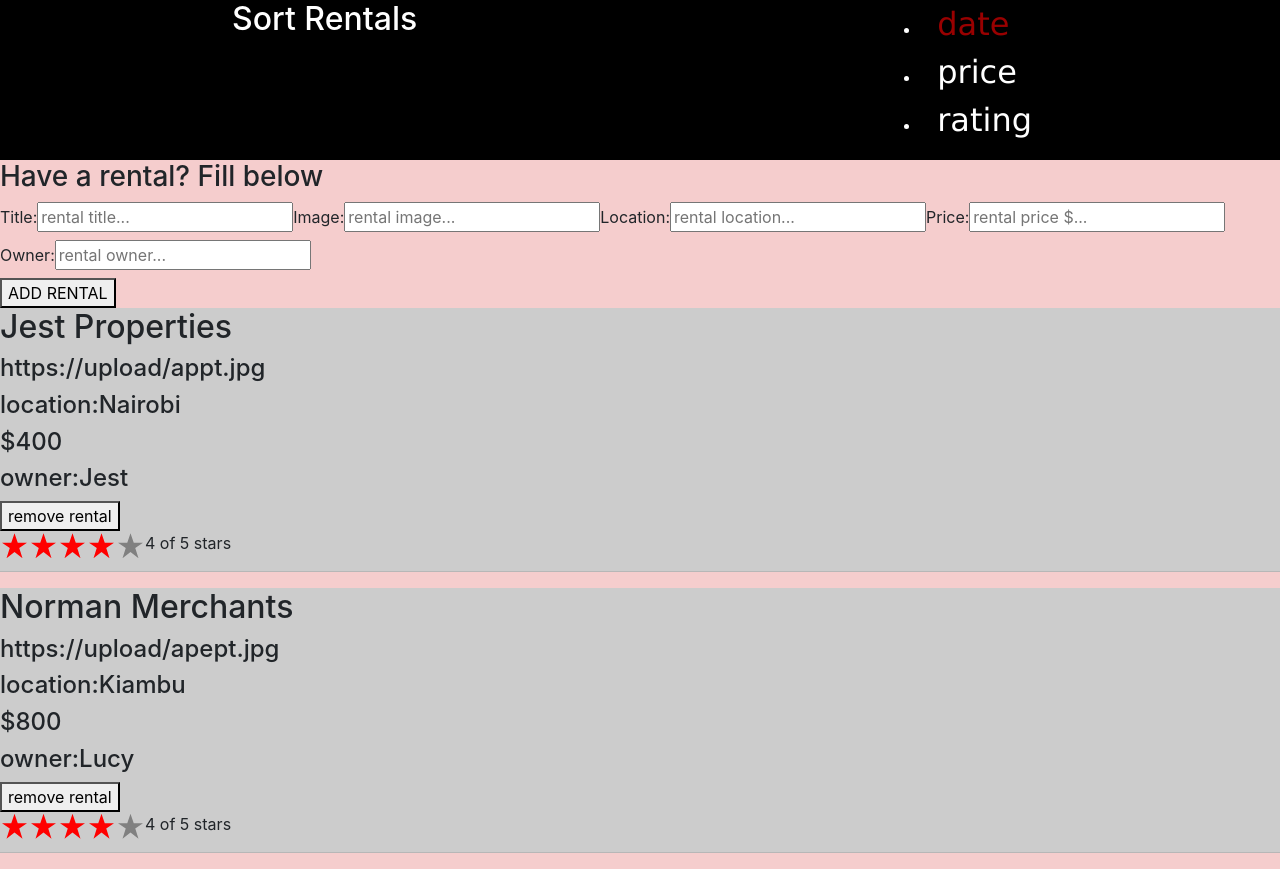
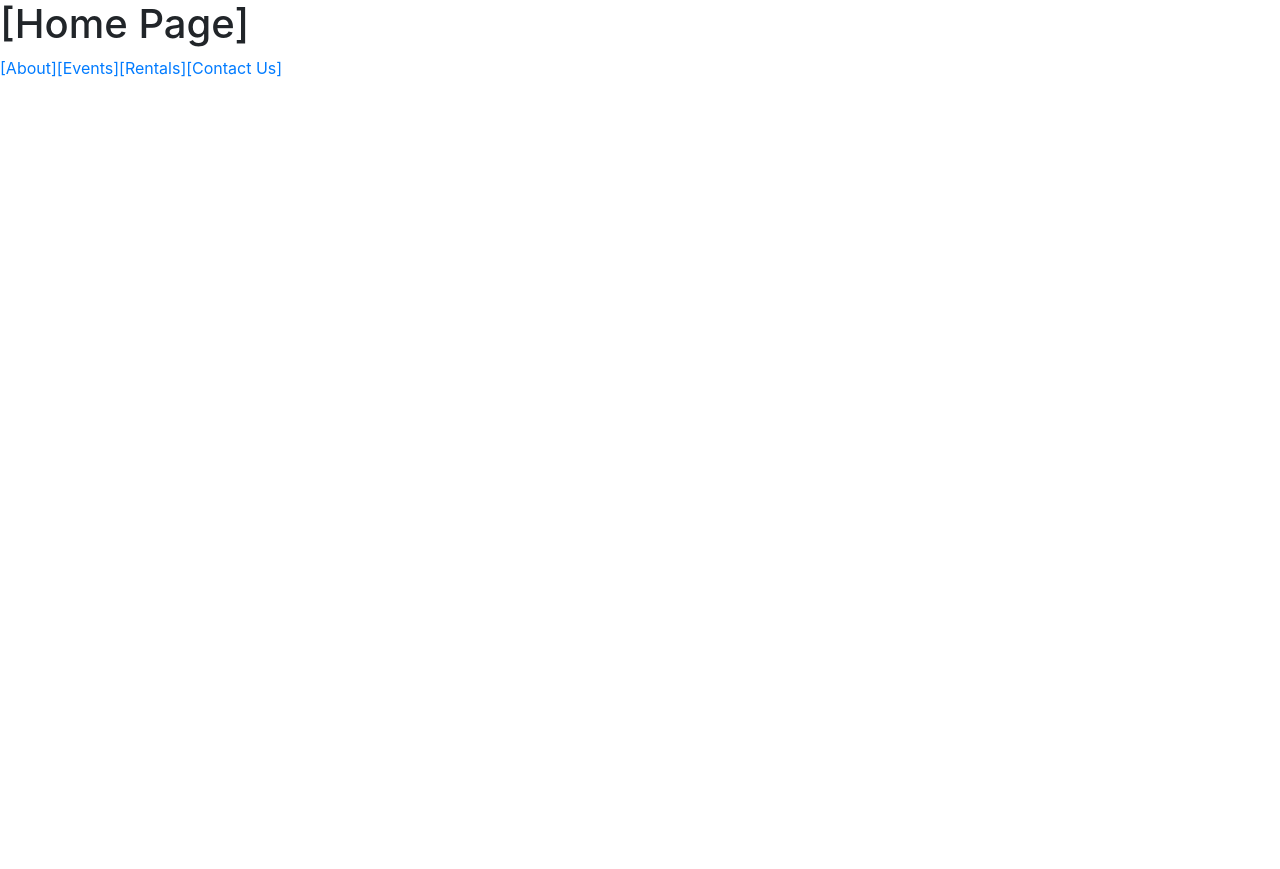
Before and after one commit to kashkama/Rentals, a React app: page / in a window 1280 px wide. After the commit the page ends 800 px from the top, so only its background shows below. Built offline with nearby package versions, Linux system fonts and the light colour scheme.

Commit message:
using high-order-function connect, creating routes

```diff
--- a/src/index.jsx
+++ b/src/index.jsx
@@ -1,12 +1,29 @@
 import React from "react";
 import ReactDOM from "react-dom";
+import {HashRouter, Route, Switch} from "react-router-dom";
 import {storeFactory} from "./store/store-factory";
-import App from "./js/app";
+// import {Provider} from "react-redux";
+import {Home, About, Events, Rentals, Contact, Whoops404} from "./routes/pages";
+// import App from "./js/app";
 
 const store = storeFactory();
 console.log(store.getState());
 
 ReactDOM.render(
-    <App store={store}/>,
+    // <Provider store={store}>
+    //     <App/>
+    // </Provider>
+    <HashRouter>
+        <main className="main">
+            <Switch>
+                <Route exact path="/" component={Home}/>
+                <Route path="/about" component={About}/>
+                <Route path="/events" component={Events}/>
+                <Route path="/rentals" component={Rentals}/>
+                <Route path="/contact" component={Contact}/>
+                <Route component={Whoops404}/>
+            </Switch>
+        </main>
+    </HashRouter>,
     document.getElementById("root")
 );
--- a/src/js/app.jsx
+++ b/src/js/app.jsx
@@ -4,42 +4,52 @@ import {NewRental, Menu, Rentals} from "./containers";
 import PropTypes from "prop-types";
 
 
-class App extends React.Component{
-    getChildContext() {
-        return {
-            store: this.props.store
-        };
-    }
+// class App extends React.Component{
+//     getChildContext() {
+//         return {
+//             store: this.props.store
+//         };
+//     }
 
-    componentWillMount() {
-        const {store} = this.props;
-        this.unsubscribe = store.subscribe(
-            () => this.forceUpdate()
-        );
-    }
+//     componentWillMount() {
+//         const {store} = this.props;
+//         this.unsubscribe = store.subscribe(
+//             () => this.forceUpdate()
+//         );
+//     }
 
-    componentWillUnmount() {
-        this.unsubscribe();
-    }
+//     componentWillUnmount() {
+//         this.unsubscribe();
+//     }
 
-    render(){
-        return(
-            <section className="app">
-                {/* wrapping presentational components in container components */}
-                <Menu/>
-                <NewRental/>
-                <Rentals/>
-            </section>
-        );
-    }
-}
+//     render(){
+//         return(
+//             <section className="app">
+//                 {/* wrapping presentational components in container components */}
+//                 <Menu/>
+//                 <NewRental/>
+//                 <Rentals/>
+//             </section>
+//         );
+//     }
+// }
 
-App.propTypes = {
-    store: PropTypes.object.isRequired
+const App = () => {
+    return  (
+        <section className="app">
+            <Menu/>
+            <NewRental/>
+            <Rentals/>
+        </section>
+    );
 };
 
-App.childContextTypes = {
-    store: PropTypes.object.isRequired
-};
+// App.propTypes = {
+//     store: PropTypes.object.isRequired
+// };
+
+// App.childContextTypes = {
+//     store: PropTypes.object.isRequired
+// };
 
 export default App;
--- a/src/js/containers.jsx
+++ b/src/js/containers.jsx
@@ -1,48 +1,48 @@
 import React from "react";
+import { connect } from "react-redux";
 import AddRentalForm from "./components/add-rental-form";
 import SortMenu from "./components/sort-menu";
 import RentalList from "./components/rental-list";
 import {addRental, sortRentals, rateRental, removeRental} from "./../actions/creators";
 import {sortFunction} from "./../lib/sort-helper";
-import PropTypes from "prop-types";
 
-export const NewRental = (props, {store}) => {
-	return(
-		<AddRentalForm onNewRental={
-			(title, image, location, price, owner) => store.dispatch(addRental(title, image, location, price, owner))
-		}/>
-	);
-};
+export const NewRental = connect(
+    null,
+    dispatch =>
+        ({
+            onNewRental(title, image, location, price, owner) {
+                dispatch(addRental(title, image, location, price, owner))
+            }
+        })
+)(AddRentalForm);
 
-NewRental.contextTypes = {
-	store: PropTypes.object
-};
 
-export const Menu = (props, {store}) => {
-	return(
-		<SortMenu sort={store.getState().sort}
-			onSelect={ sortBy =>
-				store.dispatch(sortRentals(sortBy))
-			}
-		/>
-	);
-};
+export const Menu = connect(
+    state =>
+        ({
+            sort: state.sort
+        }),
+    dispatch =>
+        ({
+            onSelect(sortBy) {
+                dispatch(sortRentals(sortBy))
+            }
+        })
+)(SortMenu);
 
-Menu.contextTypes = {
-	store: PropTypes.object
-};
 
-export const Rentals = (props, {store}) => {
-	const {rentals, sort} = store.getState();
-	const selectedRentals = [...rentals].sort(sortFunction(sort));
-	return(
-		<RentalList rentals={selectedRentals}
-			onRemove={id => store.dispatch(removeRental(id))}
-			onRate={(id, rating) => store.dispatch(rateRental(id, rating))}
-		/>
-	);
-};
-
-Rentals.contextTypes = {
-	store: PropTypes.object
-};
+export const Rentals = connect(
+    state =>
+        ({
+            rentals: [...state.rentals].sort(sortFunction(state.sort))
+        }),
+    dispatch =>
+        ({
+            onRemove(id) {
+                dispatch(removeRental(id))
+            },
+            onRate(id, rating) {
+                dispatch(rateRental(id, rating))
+            }
+        })
+)(RentalList);
--- /dev/null
+++ b/src/routes/pages.jsx
@@ -0,0 +1,38 @@
+import React from "react";
+import {Link} from "react-router-dom";
+
+export const Home = () =>
+    <section className="home">
+        <h1>[Home Page]</h1>
+        <nav>
+            <Link to="about">[About]</Link>
+            <Link to="events">[Events]</Link>
+            <Link to="rentals">[Rentals]</Link>
+            <Link to="contact">[Contact Us]</Link>
+        </nav>
+    </section>;
+
+export const About = () =>
+    <section className = "events">
+        <h1>[About the company]</h1>
+    </section>;
+
+export const Events = () =>
+    <section className = "events">
+        <h1>[Events Calender]</h1>
+    </section>;
+
+export const Rentals = () =>
+    <section className = "rentals">
+        <h1>[Rentals Catalog]</h1>
+    </section>;
+
+export const Contact = () =>
+    <section className="contact">
+        <h1>[Contact Us]</h1>
+    </section>;
+
+export const Whoops404 = ({location}) =>
+    <div className="whoops-404">
+        <h1>Resource not found at "{location.pathname}"</h1>
+    </div>;
```
